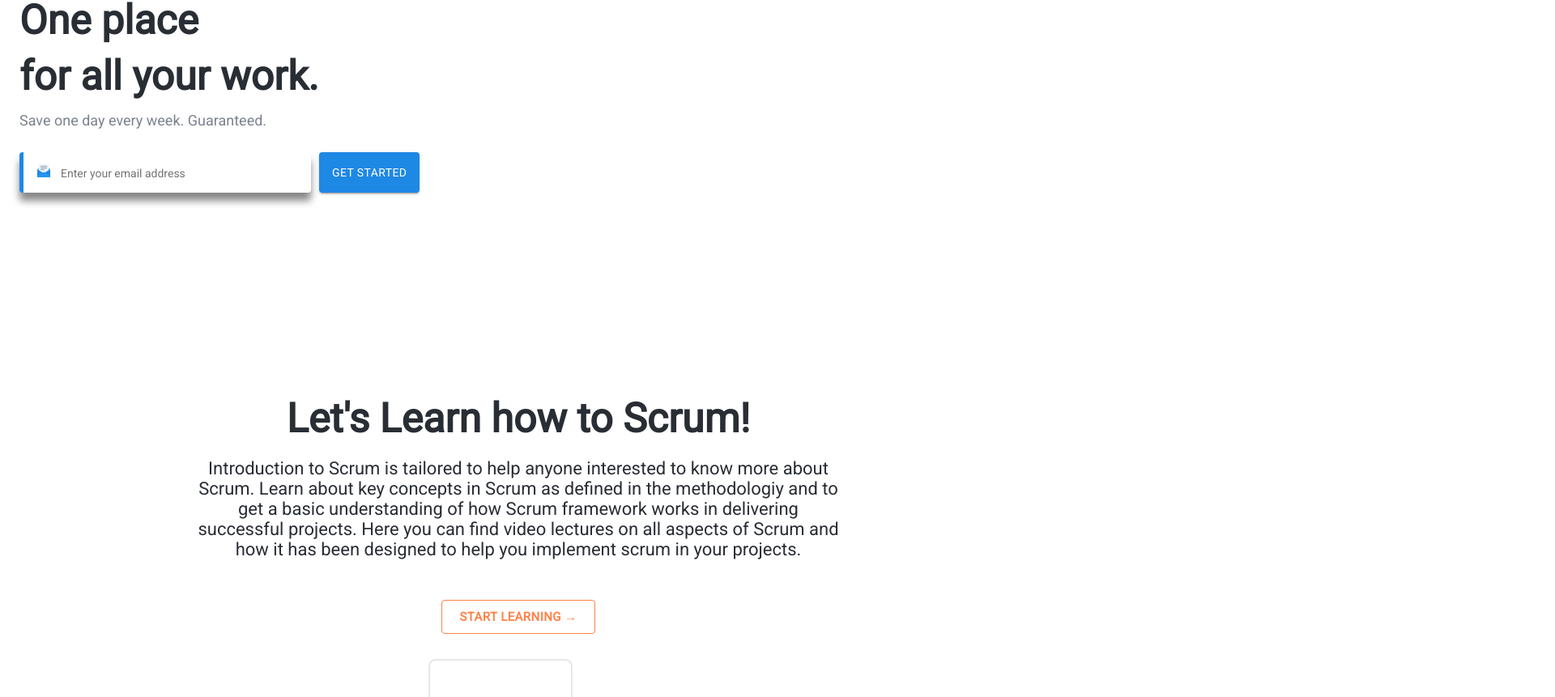
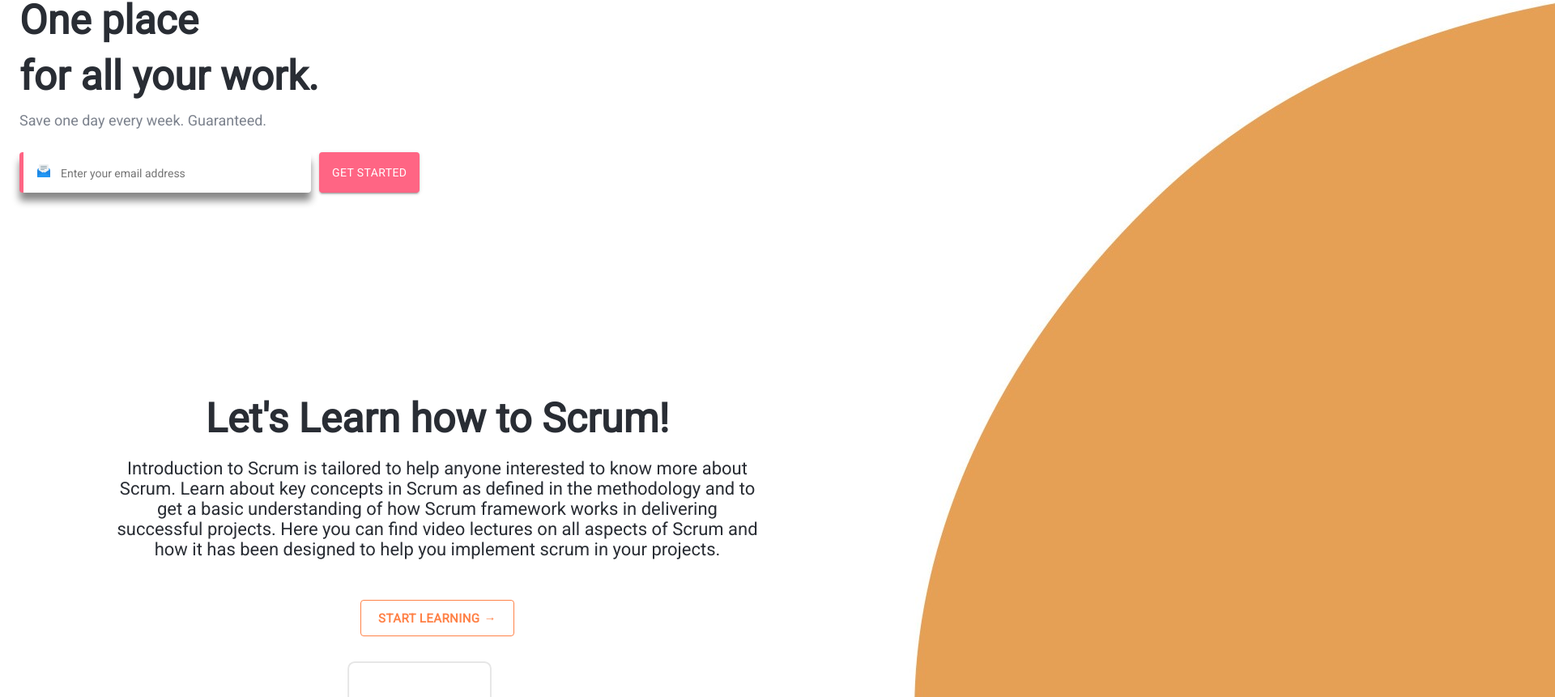
Before and after one commit to aliberro16/LetScrum, a React (Create React App) app: page / in a window 1280 px wide. Shown: the part 179-1040 px from the top of the page at 81% size, 1920 px wide, since content can reach past the window. Built offline with nearby package versions, Linux system fonts and the light colour scheme.

Commit message:
updating flex box styles to the home page elements

```diff
--- a/src/App.css
+++ b/src/App.css
@@ -11,7 +11,7 @@ a{
     font-family: 'Roboto', sans-serif;
 }
 
-.cover{
+/* .cover{
     height: 800px;
     width: 100%;
     background-image: url('./assets/BlobBackground.svg');
@@ -19,6 +19,6 @@ a{
     background-size: cover;
     background-position-y: -900px;
     background-position-x: 300px;
+    position: sticky;
     z-index: -1;
-
-}
+} */
--- a/src/App.js
+++ b/src/App.js
@@ -8,10 +8,8 @@ class App extends React.Component {
     render() {
         return (
             <div className='App'>
-                <div className='cover'>
-                    <Header/>
-                    <HomePage />
-                </div>
+                <Header />
+                <HomePage />
             </div>
         );
     }
--- a/src/pages/homepage/homepage.component.jsx
+++ b/src/pages/homepage/homepage.component.jsx
@@ -5,40 +5,55 @@ import LearnImage from '../../assets/images/learn-image.svg';
 import CreateProjectImage from '../../assets/images/create-project-image.svg';
 import JoinTeamImage from '../../assets/images/join-team-image.svg';
 import '../homepage/homepage.styles.scss';
-
+import BackgroundImage from '../../assets/BlobImage.jpg';
 const HomePage = () => (
-    <Container className='left-container'>
+    <div className='homepage'>
+        <div className="background">
+            <img src={BackgroundImage} />
+        </div>
+        <div>
+            <Container>
+                <div className='homepage-container'>
+                    <div className='start-section'>
+                        <div className='email-section'>
                             <h1 className='title'>
                                 One place<br></br>for all your work.
                             </h1>
-        <h5 className='subtitle'>Save one day every week. Guaranteed.</h5>
+                            <h5 className='subtitle'>
+                                Save one day every week. Guaranteed.
+                            </h5>
                             <div className='inp-btn'>
                                 <input
                                     type='email'
                                     placeholder='Enter your email address'
                                     className='email-input'
                                 />
-            <Button color='primary' variant='contained' className='btn'>
+                                <Button
+                                    color='primary'
+                                    variant='contained'
+                                    className='btn'
+                                >
                                     Get Started
                                 </Button>
                             </div>
-        {/* <a href='' className='arrow-container'>
-                        <div className='txt'>Scroll</div>
-                        <div className='arrow'/>
-                        <div className='arrow'/>
-                        <div className='arrow'/>
-                    </a> */}
+                        </div>
+                    </div>
                     <div className='body-section'>
                         <div className='header_section1'>
-                <h1 className='learn-title'> Let's Learn how to Scrum!</h1>
+                            <h1 className='learn-title'>
+                                {' '}
+                                Let's Learn how to Scrum!
+                            </h1>
                             <p className='paragraph_center'>
-                    Introduction to Scrum is tailored to help anyone interested
-                    to know more about Scrum. Learn about key concepts in Scrum
-                    as defined in the methodologiy and to get a basic
-                    understanding of how Scrum framework works in delivering
-                    successful projects. Here you can find video lectures on all
-                    aspects of Scrum and how it has been designed to help you implement scrum in your
-                    projects.
+                                Introduction to Scrum is tailored to help anyone
+                                interested to know more about Scrum. Learn about
+                                key concepts in Scrum as defined in the
+                                methodology and to get a basic understanding of
+                                how Scrum framework works in delivering
+                                successful projects. Here you can find video
+                                lectures on all aspects of Scrum and how it has
+                                been designed to help you implement scrum in
+                                your projects.
                             </p>
                             <Button
                                 variant='outlined'
@@ -46,17 +61,22 @@ const HomePage = () => (
                                 className='learn-btn'
                                 size='large'
                             >
-                    Start Learning →
+                                Start Learning <span className='arrow'>→</span>
                             </Button>
-                <img className='sprint_image' alt='' src={LearnImage} />
+                            <img
+                                className='sprint_image'
+                                alt=''
+                                src={LearnImage}
+                            />
                         </div>
                         <div className='header_section2'>
                             <div className='edit_section2'>
                                 <h1> Create Project</h1>
                                 <p className='paragraph_center'>
-                        Lorem ipsum dolor sit amet, consectetur adipiscing elit,
-                        sed do eiusmod tempor incididunt ut labore et dolore
-                        magna aliqua. Ut
+                                    Lorem ipsum dolor sit amet, consectetur
+                                    adipiscing elit, sed do eiusmod tempor
+                                    incididunt ut labore et dolore magna aliqua.
+                                    Ut
                                 </p>
                                 <Button
                                     variant='contained'
@@ -77,9 +97,10 @@ const HomePage = () => (
                             <div className='edit_section3'>
                                 <h1> Join Team</h1>
                                 <p className='paragraph_center'>
-                        Lorem ipsum dolor sit amet, consectetur adipiscing elit,
-                        sed do eiusmod tempor incididunt ut labore et dolore
-                        magna aliqua. Ut
+                                    Lorem ipsum dolor sit amet, consectetur
+                                    adipiscing elit, sed do eiusmod tempor
+                                    incididunt ut labore et dolore magna aliqua.
+                                    Ut
                                 </p>
                                 <Button
                                     variant='contained'
@@ -97,6 +118,9 @@ const HomePage = () => (
                             />
                         </div>
                     </div>
+                </div>
             </Container>
+        </div>
+    </div>
 );
 export default HomePage;
--- a/src/pages/homepage/homepage.styles.scss
+++ b/src/pages/homepage/homepage.styles.scss
@@ -1,12 +1,3 @@
-$total-arrows: 3;
-$arrow-line-length: 30px;
-$arrow-line-width: 4px;
-
-// arrow animtion + choose direction
-@mixin arrow-transitions($rot: 0deg) {
-    transform: translate(-50%, -50%) rotateZ($rot);
-}
-
 
 //SCSS SYNTAX
 @mixin orange-button {
@@ -22,13 +13,23 @@ $arrow-line-width: 4px;
     margin-right: 100px;
 }
 
-.left-container {
+.homepage {
+    display: flex;
+    flex-direction: row-reverse;
+    justify-content: center;
+
+    .background {
+        width: 200px;
+        height: 200px;
+
+    }
+    .homepage-container {
+        display: flex;
+        flex-direction: column;
         margin-top: 70px;
-    display: flex;
-    justify-content: start;
-
         top: 0;
-    z-index: -1;
+        .start-section {
+            .email-section {
                 .title {
                     margin: 0;
                     font: 800 50px/69px 'Roboto', sans-serif;
@@ -52,89 +53,36 @@ $arrow-line-width: 4px;
                     .email-input {
                         outline: 0;
                         font: 400 14px/16px 'Roboto', Arial, serif;
-            color: #4a4a4a;
+                        color: #ff6584;
                         max-height: 50px;
                         padding: 20px 46px 18px;
-            background: url('../../assets/icons/email.svg') no-repeat 17px 15px/16px
-                    16px,
+                        background: url('../../assets/icons/email.svg')
+                                no-repeat 17px 15px/16px 16px,
                             #fff;
                         border-radius: 4px;
                         width: 360px;
                         border: 0;
                         // box-shadow: 0 10px 25px rgb(0 0 0 / 15%);
                         box-shadow: 0px 10px 10px #888888;
-            border-left: 5px solid #1e88e5;
+                        border-left: 5px solid #ff6584;
                     }
                     .btn {
                         margin-left: 10px;
-            background-color: #1e88e5;
-        }
-    }
-
-    .arrow-container {
-        display: flex;
-        justify-content: center;
-        align-items: flex-end;
-        width: 100px;
-        height: 100px;
-        position: absolute;
-        top: 50%;
-        left: 50%;
-        .txt {
-            padding-top: 150px;
-            display: flex;
-        }
-        .arrow {
-            position: absolute;
-            left: 50%;
-            transition: all 0.4s ease;
-            &:before,
-            &:after {
-                transition: all 0.4s ease;
-                content: '';
-                display: block;
-                position: absolute;
-                transform-origin: bottom right;
-                background: #1e88e5;
-                width: $arrow-line-width;
-                height: $arrow-line-length;
-                border-radius: 10px;
-                transform: translate(-50%, -50%) rotateZ(-45deg);
-            }
-            &:after {
-                transform-origin: bottom left;
-                transform: translate(-50%, -50%) rotateZ(45deg);
-            }
-            @for $i from 1 through $total-arrows {
-                &:nth-child(#{$i}) {
-                    opacity: 0.3 * $i;
-                    top: 15 + (100% * $i/5);
-                }
-            }
-        }
-        @include arrow-transitions(0deg);
-        &:hover {
-            cursor: pointer;
-            .arrow {
-                top: 50%;
-                &:before {
-                    @include arrow-transitions(-30deg);
-                }
-                &:after {
-                    @include arrow-transitions(30deg);
+                        background-color: #ff6584;
                     }
                 }
             }
         }
         .body-section {
             margin-top: 250px;
-        color:rgb(41, 45, 52);
+            color: rgb(41, 45, 52);
+
             .header_section1 {
                 display: flex;
                 flex-direction: column;
                 align-items: center;
                 justify-content: center;
-            .learn-title{
+                .learn-title {
                     font-size: 50px;
                 }
                 .paragraph_center {
@@ -146,14 +94,18 @@ $arrow-line-width: 4px;
                     text-justify: inter-word;
                 }
 
-            .learn-btn{
+                .learn-btn {
                     transition-duration: 0.4s;
                     margin-top: 15px;
-                color:#ff8248 ;
-                border-color:#ff8248;
+                    color: #ff8248;
+                    border-color: #ff8248;
                     font-weight: bold;
                     margin-top: 50px;
-                &:hover{
+                    .arrow {
+                        padding-bottom: 3px;
+                        padding-left: 5px;
+                    }
+                    &:hover {
                         background-color: #e5a056;
                         color: white;
                         font-weight: normal;
@@ -191,7 +143,7 @@ $arrow-line-width: 4px;
                 .paragraph_center {
                     max-width: 800px;
                     font-size: 22px;
-                margin-top:15px;
+                    margin-top: 15px;
                 }
                 .orange_button {
                     @include orange-button();
@@ -202,3 +154,4 @@ $arrow-line-width: 4px;
             }
         }
     }
+}
```
Also changed, not shown: src/assets/BlobImage.jpg (added). Lines whose indentation alone changed are shown as unchanged.
